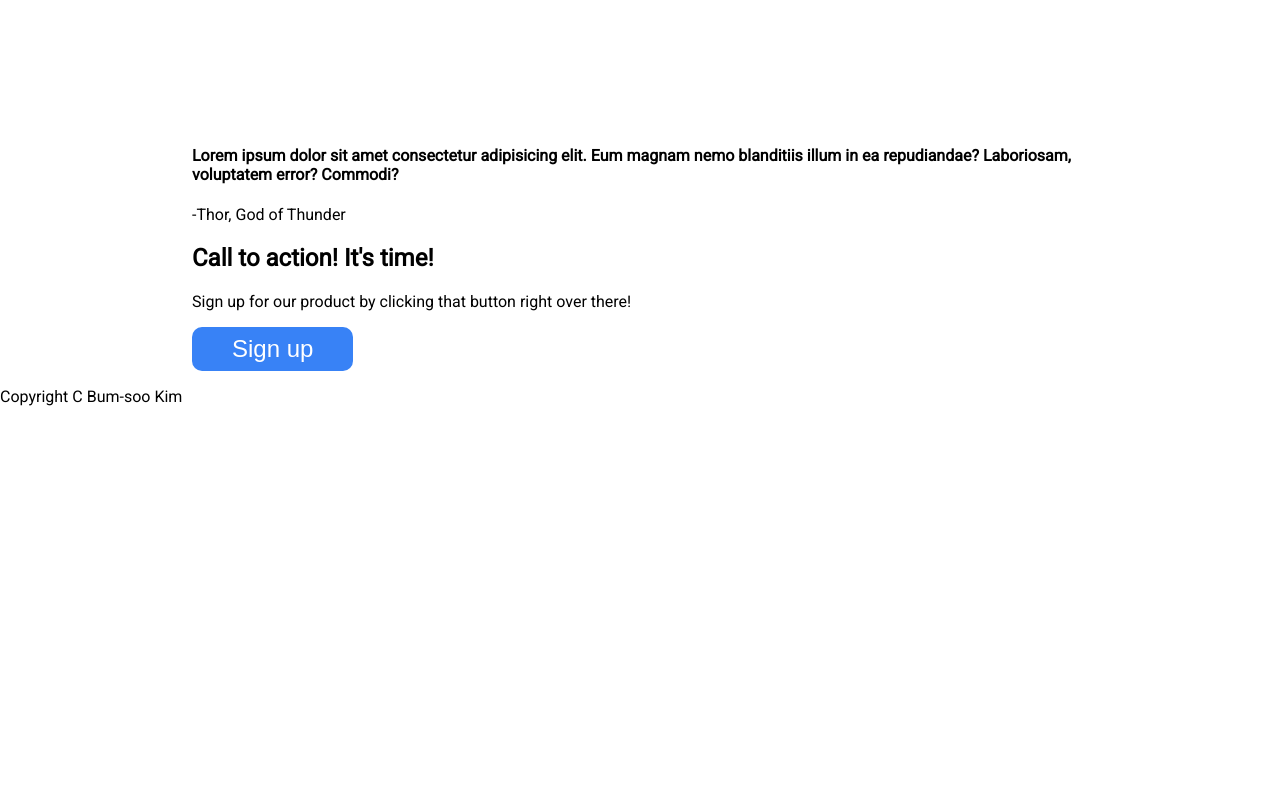
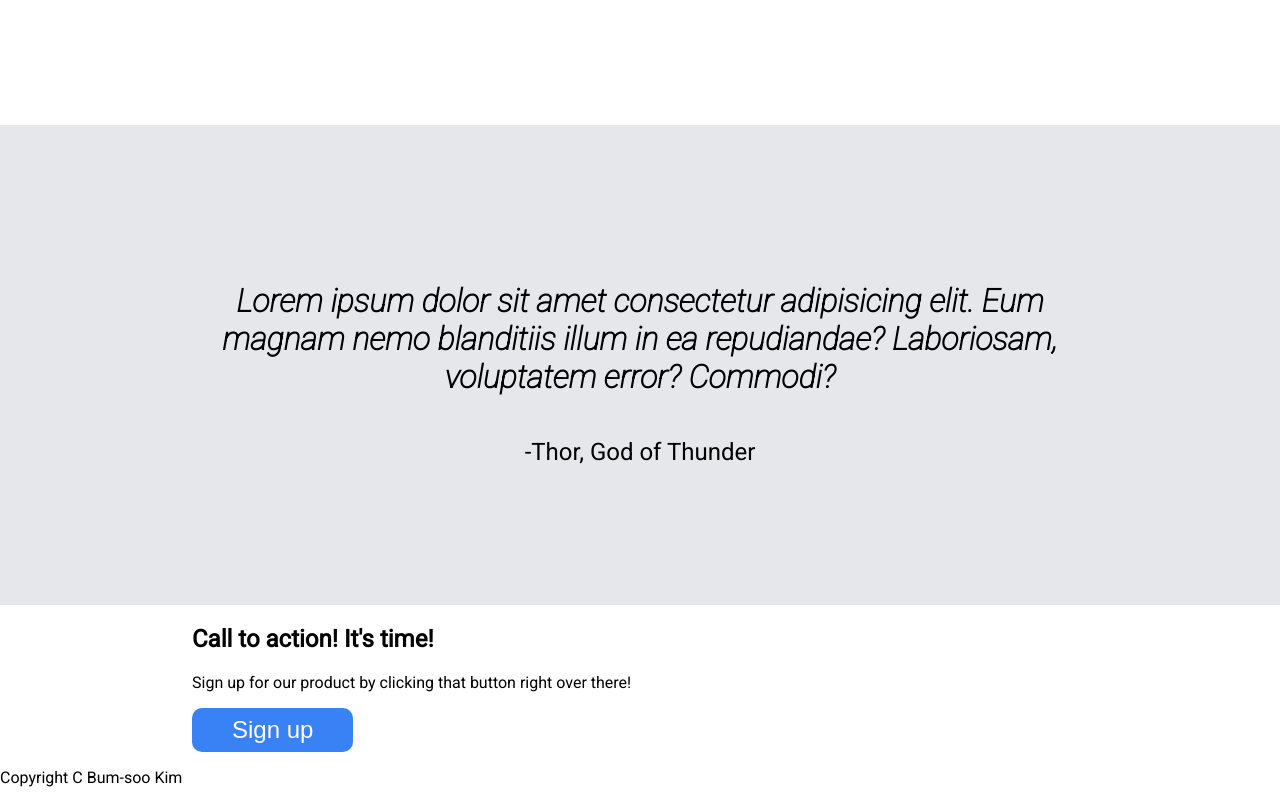
Before and after one commit to samuelkim97/landing-page, a plain HTML site: page index.html in a window 1280 px wide. Shown: the part 1260-2063 px from the top of the page. Before the commit the page ends 1682 px from the top, so only its background shows below. Drawn offline with Linux system fonts and the light colour scheme.

Commit message:
done quote section

```diff
--- a/index.html
+++ b/index.html
@@ -6,8 +6,10 @@
 		<link rel="stylesheet" href="style.css" />
 		<link rel="preconnect" href="https://fonts.googleapis.com" />
 		<link rel="preconnect" href="https://fonts.gstatic.com" crossorigin />
+		<link rel="preconnect" href="https://fonts.googleapis.com" />
+		<link rel="preconnect" href="https://fonts.gstatic.com" crossorigin />
 		<link
-			href="https://fonts.googleapis.com/css2?family=Roboto&display=swap"
+			href="https://fonts.googleapis.com/css2?family=Roboto:ital,wght@0,400;1,100&display=swap"
 			rel="stylesheet"
 		/>
 		<title>Today's Lunch | Home</title>
@@ -77,13 +79,15 @@
 			</div>
 		</div>
 
-		<div class="quote">
-			<h4>
-				Lorem ipsum dolor sit amet consectetur adipisicing elit. Eum magnam nemo
-				blanditiis illum in ea repudiandae? Laboriosam, voluptatem error?
-				Commodi?
-			</h4>
-			<p>-Thor, God of Thunder</p>
+		<div class="quote-section">
+			<div class="quote-content">
+				<h4 class="quote">
+					Lorem ipsum dolor sit amet consectetur adipisicing elit. Eum magnam
+					nemo blanditiis illum in ea repudiandae? Laboriosam, voluptatem error?
+					Commodi?
+				</h4>
+				<p class="quote-author">-Thor, God of Thunder</p>
+			</div>
 		</div>
 
 		<div class="sign-up">
--- a/style.css
+++ b/style.css
@@ -106,3 +106,24 @@ header {
 .info-container p {
 	text-align: center;
 }
+
+/* QUOTE SECTION */
+.quote-section {
+	background-color: #e5e7eb;
+	height: 60vh;
+	display: flex;
+	align-items: center;
+	justify-content: center;
+}
+.quote,
+.quote-author {
+	text-align: center;
+}
+
+.quote {
+	font-size: 2rem;
+	font-style: italic;
+}
+.quote-author {
+	font-size: 1.5rem;
+}
```
